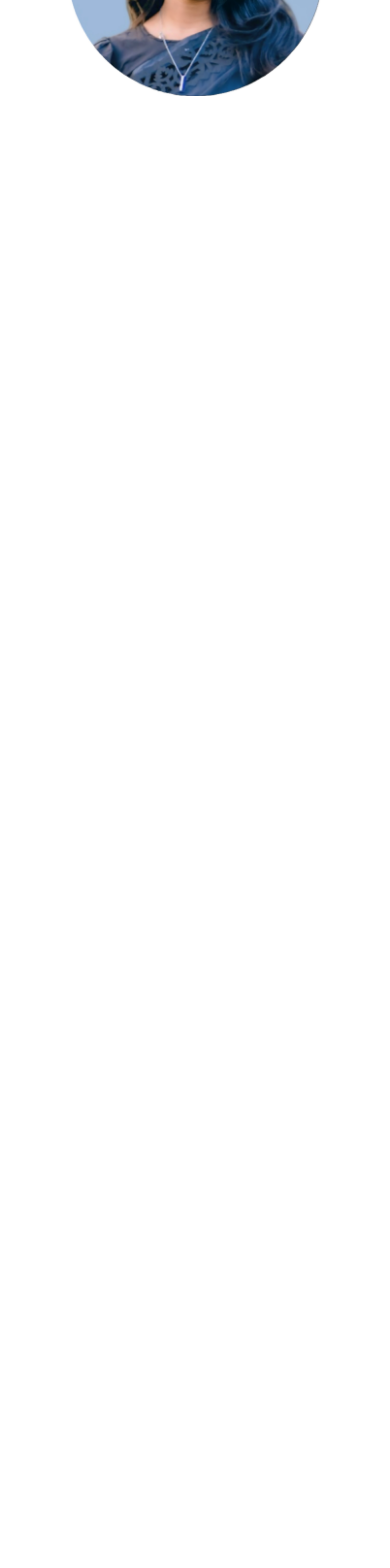
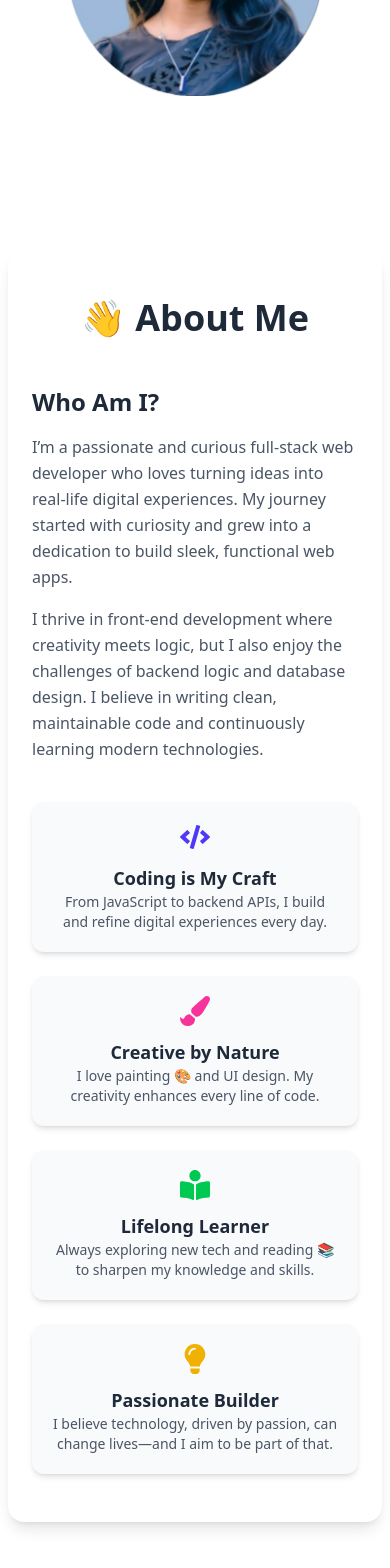
Before and after one commit to Sadia126/Portfolio, a React (Vite) app: page / in a window 390 px wide. Shown: the part 706-2274 px from the top of the page. Before the commit the page ends 924 px from the top, so only its background shows below. Built offline with nearby package versions, Linux system fonts and the light colour scheme.

Commit message:
Create responsive about me section

```diff
--- /dev/null
+++ b/src/Pages/Home/Aboutme/Aboutme.jsx
@@ -0,0 +1,84 @@
+import React from "react";
+import {
+  FaCode,
+  FaPaintBrush,
+  FaBookReader,
+  FaLightbulb,
+} from "react-icons/fa";
+
+const AboutMe = () => {
+  return (
+    <section
+      id="aboutme"
+      className="bg-white text-gray-800 px-6 py-12 rounded-2xl shadow-lg max-w-6xl mx-auto
+       my-10"
+    >
+      <h2 className="text-4xl font-bold text-center mb-12">👋 About Me</h2>
+
+      <div className="grid md:grid-cols-2 gap-10 items-start">
+        {/* Left Side: Introduction */}
+        <div>
+          <h3 className="text-2xl font-semibold mb-4">Who Am I?</h3>
+          <p className="text-base md:text-lg leading-relaxed text-gray-600">
+            I’m a passionate and curious full-stack web developer who loves
+            turning ideas into real-life digital experiences. My journey started
+            with curiosity and grew into a dedication to build sleek, functional
+            web apps.
+          </p>
+
+          <p className="text-base md:text-lg leading-relaxed text-gray-600 mt-4">
+            I thrive in front-end development where creativity meets logic, but
+            I also enjoy the challenges of backend logic and database design. I
+            believe in writing clean, maintainable code and continuously
+            learning modern technologies.
+          </p>
+        </div>
+
+        {/* Right Side: Highlights */}
+        <div className="grid sm:grid-cols-2 gap-6">
+          {/* Block 1 */}
+          <div className="bg-gray-50 p-5 rounded-xl shadow-md flex flex-col items-center text-center">
+            <FaCode className="text-3xl text-indigo-600 mb-3" />
+            <h4 className="font-semibold text-lg">Coding is My Craft</h4>
+            <p className="text-sm text-gray-600">
+              From JavaScript to backend APIs, I build and refine digital
+              experiences every day.
+            </p>
+          </div>
+
+          {/* Block 2 */}
+          <div className="bg-gray-50 p-5 rounded-xl shadow-md flex flex-col items-center text-center">
+            <FaPaintBrush className="text-3xl text-pink-500 mb-3" />
+            <h4 className="font-semibold text-lg">Creative by Nature</h4>
+            <p className="text-sm text-gray-600">
+              I love painting 🎨 and UI design. My creativity enhances every
+              line of code.
+            </p>
+          </div>
+
+          {/* Block 3 */}
+          <div className="bg-gray-50 p-5 rounded-xl shadow-md flex flex-col items-center text-center">
+            <FaBookReader className="text-3xl text-green-500 mb-3" />
+            <h4 className="font-semibold text-lg">Lifelong Learner</h4>
+            <p className="text-sm text-gray-600">
+              Always exploring new tech and reading 📚 to sharpen my knowledge
+              and skills.
+            </p>
+          </div>
+
+          {/* Block 4 */}
+          <div className="bg-gray-50 p-5 rounded-xl shadow-md flex flex-col items-center text-center">
+            <FaLightbulb className="text-3xl text-yellow-500 mb-3" />
+            <h4 className="font-semibold text-lg">Passionate Builder</h4>
+            <p className="text-sm text-gray-600">
+              I believe technology, driven by passion, can change lives—and I
+              aim to be part of that.
+            </p>
+          </div>
+        </div>
+      </div>
+    </section>
+  );
+};
+
+export default AboutMe;
--- a/src/Pages/Home/Home/Home.jsx
+++ b/src/Pages/Home/Home/Home.jsx
@@ -1,12 +1,14 @@
 import React from 'react';
 import Navbar from '../Navbar/Navbar';
 import Banner from '../Banner/Banner';
+import AboutMe from '../Aboutme/Aboutme';
 
 const Home = () => {
     return (
         <>
             <Navbar></Navbar>
             <Banner></Banner>
+            <AboutMe></AboutMe>
         </>
     );
 };
--- a/src/Pages/Home/Navbar/Navbar.jsx
+++ b/src/Pages/Home/Navbar/Navbar.jsx
@@ -8,6 +8,7 @@ const Navbar = () => {
 
     <li  className="m-2 md:mr-5 text-lg hover:text-[#c3902c] hover:underline">
         <NavLink to="/">Home</NavLink></li>
+    <li  className="m-2 md:mr-5 text-lg hover:text-[#c3902c] hover:underline"><a href="#aboutme">About me</a></li>
     <li  className="m-2 md:mr-5 text-lg hover:text-[#c3902c] hover:underline"><a href="#skill">Skill</a></li>
     <li  className="m-2 md:mr-5 text-lg hover:text-[#c3902c] hover:underline"><a href="#project">Project</a></li>
     <li  className="m-2 md:mr-5 text-lg hover:text-[#c3902c] hover:underline"><a href="#education">Education</a></li>
```
